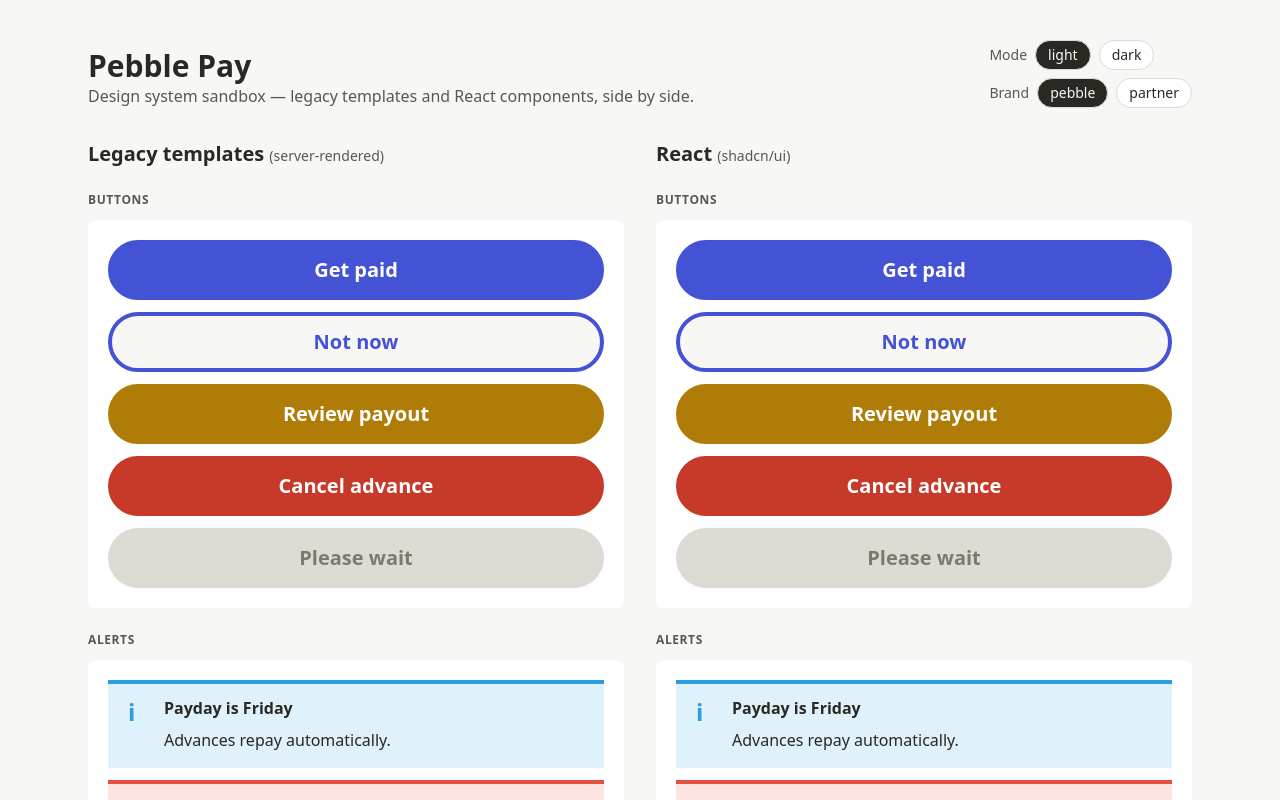
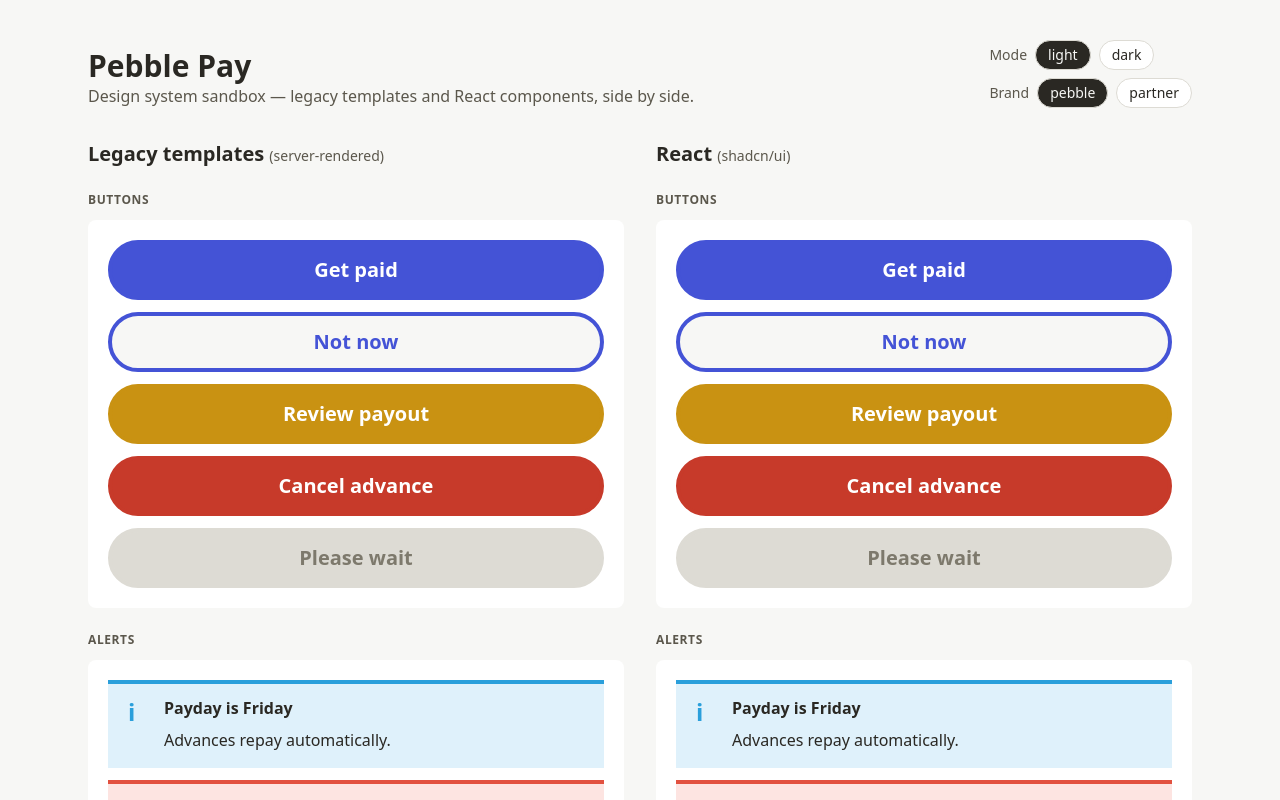
Before and after one commit to dustinweeres82/pebble-pay-sandbox, a React (Vite) app: page / in a window 1280 px wide. Shown: the top 800 px of the page. Built offline with nearby package versions, Linux system fonts and the light colour scheme.

Commit message:
PEB-4: one yellow — caution uses sun-600 like warning

```diff
--- a/src/styles/theme_pebble.css
+++ b/src/styles/theme_pebble.css
@@ -25,7 +25,7 @@
   --ring: var(--color-ocean-600);
 
   /* Design-system roles: values equal what the legacy templates render today. */
-  --caution: var(--color-sun-650);
+  --caution: var(--color-sun-600); /* PEB-4: one yellow — was sun-650 */
   --primary-hover: var(--color-ocean-200);
   --primary-active: var(--color-ocean-700);
   --primary-subtle: var(--color-ocean-100);
```
Also changed, not shown: 1 other file (tests, documents, lock files or other folders).
